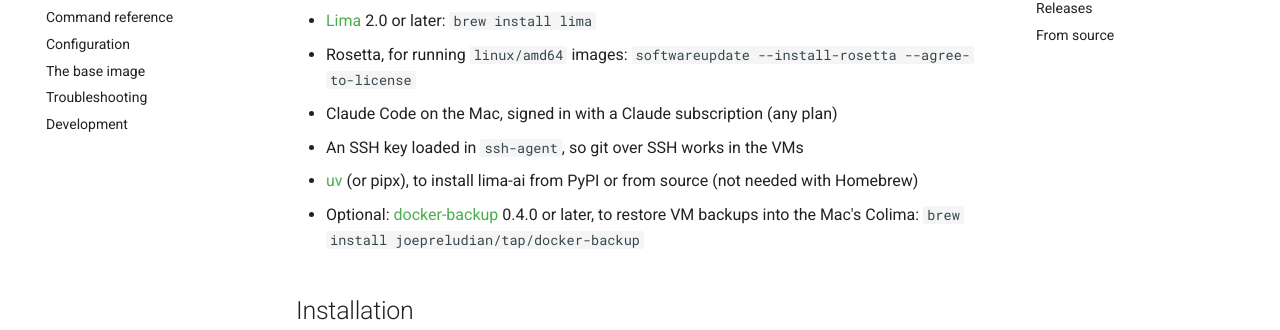
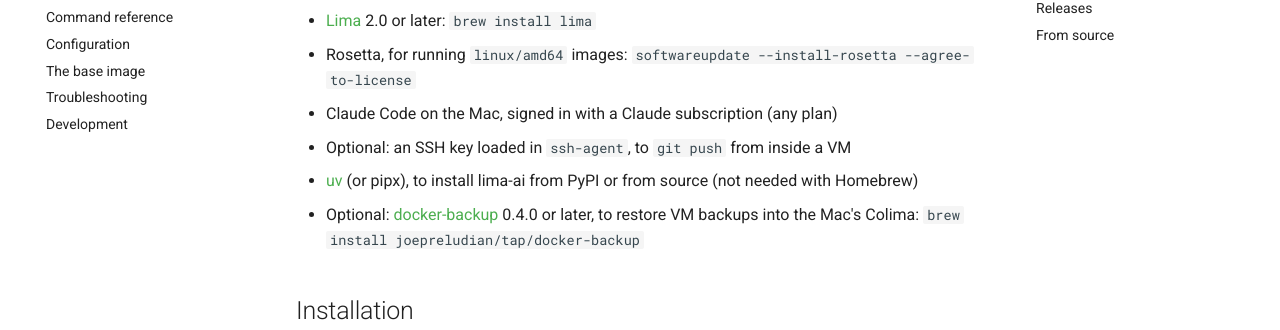
Before and after one commit to joepreludian/lima-ai, an MkDocs documentation site: the page built from docs/manual/docs/install.md, in a window 1280 px wide and 900 px high. Shown: the part 256-586 px from the top of the window. Built offline with MkDocs 1.6.1 and Material for MkDocs 9.7.7, drawn with Linux system fonts in a browser that asks for light colours; comment, search, counter and statistics services are not loaded.

Commit message:
docs(readme): first-steps flow matching the quickstart; SSH key is optional

```diff
--- a/docs/manual/docs/install.md
+++ b/docs/manual/docs/install.md
@@ -7,7 +7,7 @@
 - Rosetta, for running `linux/amd64` images:
   `softwareupdate --install-rosetta --agree-to-license`
 - Claude Code on the Mac, signed in with a Claude subscription (any plan)
-- An SSH key loaded in `ssh-agent`, so git over SSH works in the VMs
+- Optional: an SSH key loaded in `ssh-agent`, to `git push` from inside a VM
 - [uv](https://docs.astral.sh/uv/) (or pipx), to install lima-ai from PyPI or from source
   (not needed with Homebrew)
 - Optional: [docker-backup](https://docker-backup.readthedocs.io) 0.4.0 or
```
Also changed, not shown: README.md.
